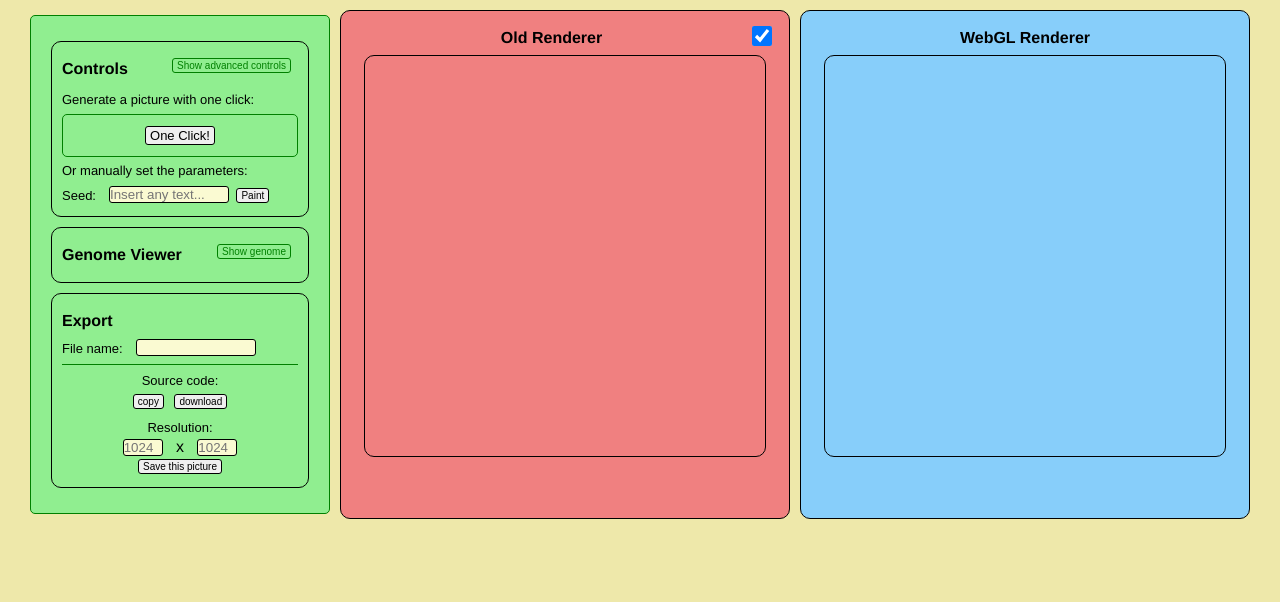
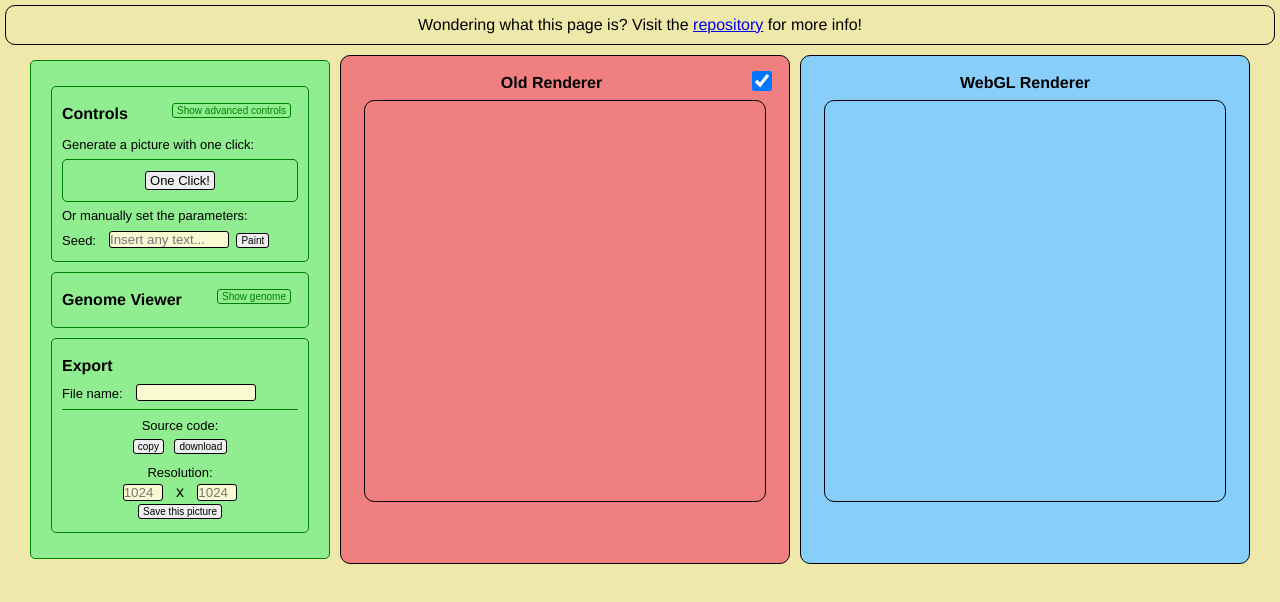
Before and after one commit to slaimon/webgl-random-art-demo, a plain HTML site: page index.html in a window 1280 px wide. Drawn offline with Linux system fonts and the light colour scheme.

Commit message:
Add placeholder info header

```diff
--- a/base.css
+++ b/base.css
@@ -123,19 +123,24 @@ fieldset {
 }
 
 @media (min-width:1136px) {
-    .header {
+    .wrapper {
         display: flex;
         flex-direction: row;
     }
 }
 
 @media (max-width:1136px) {
-    .header {
+    .wrapper {
         display: flex;
         flex-direction: column;
     }
 }
 
+
+.infoheader {
+    margin: 5px 5px 0px 5px;
+    text-align: center;
+}
 
 .mainpage {
     padding: 10px;
@@ -148,7 +153,7 @@ fieldset {
     align-items: center;
     justify-content: center;
 }
-.mainpage .panel {
+.panel {
     border: 1px solid black;
     border-radius: 10px;
     padding: 10px;
--- a/index.html
+++ b/index.html
@@ -7,7 +7,10 @@
     <title>( demo )</title>
 </head>
 <body id="document">
-    <div class="header mainpage">
+    <div class="infoheader panel">
+        Wondering what this page is? Visit the <a href="https://github.com/slaimon/webgl-random-art-demo">repository</a> for more info!
+    </div>
+    <div class="wrapper mainpage">
         <div id="sidebar" class="sidebar">
             <div id="sidebarContent">
                 <div class="panel" name="Control Panel">
```
